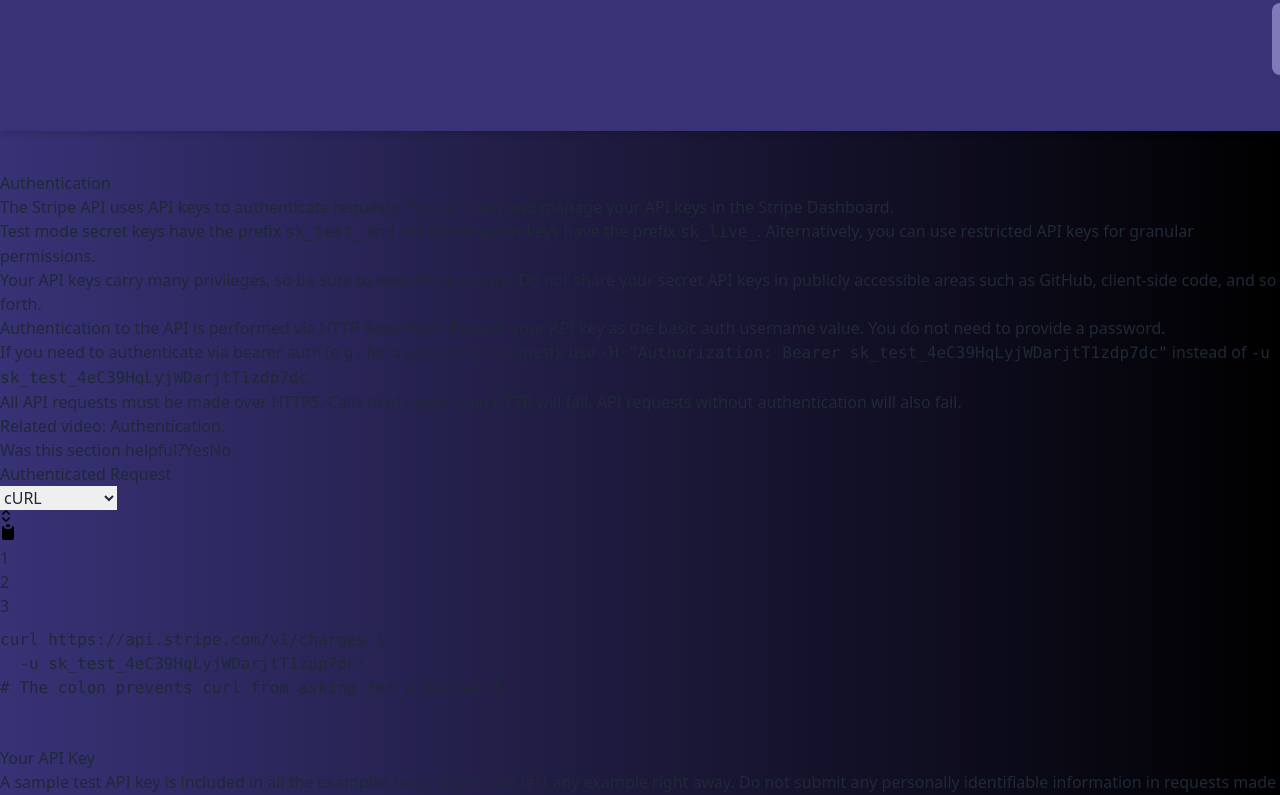
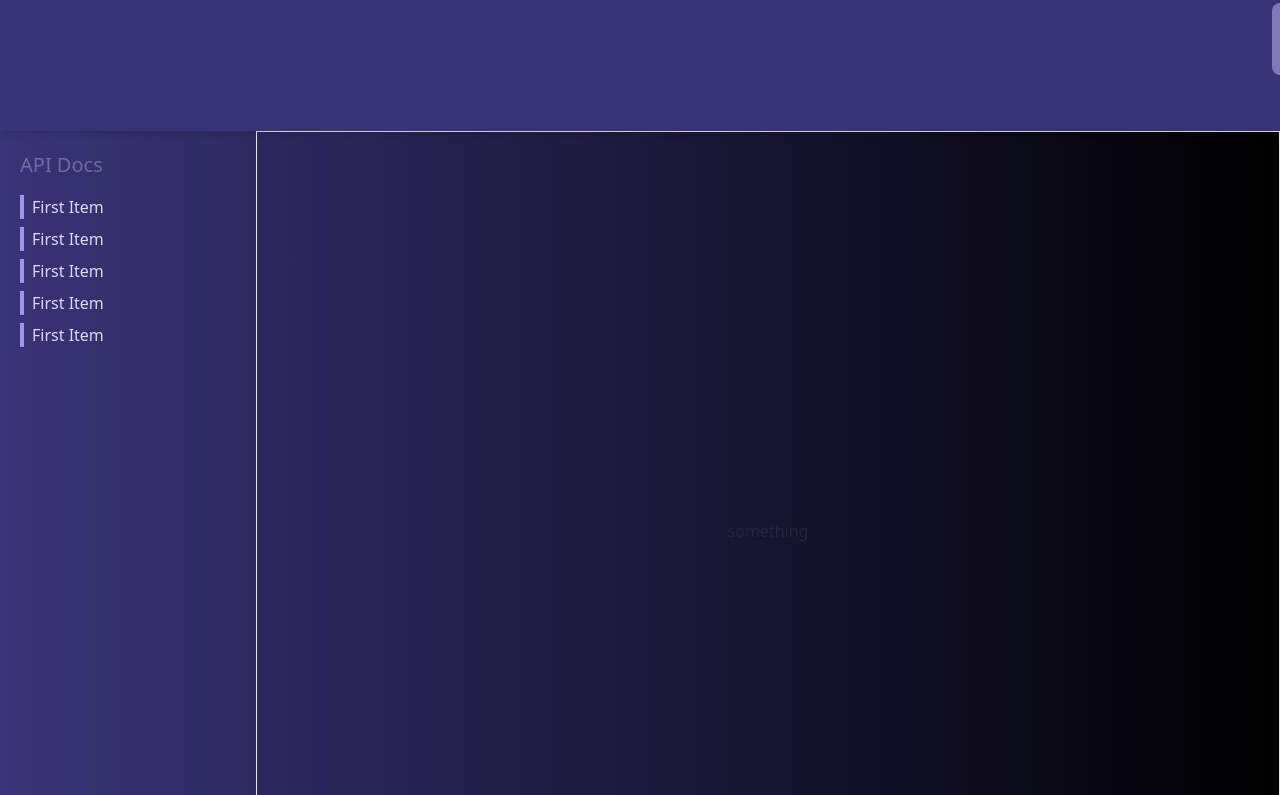
Before and after one commit to taricov/Reactjs_eCalenda_website, a React (Vite) app: page /api-docs in a window 1280 px wide. Shown: the part 505-1300 px from the top of the page. Built offline with nearby package versions, Linux system fonts and the light colour scheme.

Commit message:
started API Docs page

```diff
--- a/src/pages/PageApiDocs.tsx
+++ b/src/pages/PageApiDocs.tsx
@@ -2,13 +2,52 @@
 import ApiDocsSection from "../layout/ApiDocsSection";
 import AppHeader from "../layout/AppHeader";
 
+const MenuItem = ({ title, scrollTo }: { title: string; scrollTo: string }) => {
+  return (
+    <>
+      <li className="group">
+        <a
+          href={scrollTo}
+          className="flex mb-2 transform hover:translate-x-1 transition-transform ease-in duration-200"
+        >
+          {/* <span className="inline-flex items-center justify-center text-gray-400"></span> */}
+          <div className="px-5 w-full">
+            {/* hover:bg-app-color-100 hover:bg-opacity-30 dark:hover:bg-opacity-5  */}
+            <div className="text-md border-l-4 w-full border-app-color-500 dark:border-app-color-400 px-2  group-hover:text-app-color-600 dark:group-hover:text-app-color-300  text-app-color-700 dark:text-app-color-200 capitalize">
+              {title}
+            </div>
+          </div>
+        </a>
+      </li>
+    </>
+  );
+};
+
 export default function PageApiDocs() {
   return (
     <>
-      <div className="flex">
-        {/* <AppHeader /> */}
-        <ApiDocsSection />
-        {/* <ApiDocsNavBar />*/}
+      {/* <div className="flex"> */}
+      {/* <AppHeader /> */}
+      {/* <ApiDocsSection /> */}
+      {/* <ApiDocsNavBar />*/}
+      {/* </div> */}
+
+      <div className="min-h-screen flex sm:-mt-10 mt-0">
+        <div className="flex flex-col w-1/3 md:w-1/5  overflow-hidden bg-app-color-50 bg-opacity-10 dark:bg-app-color-100 dark:bg-opacity-1">
+          <div className="flex text-xl pt-5 text-app-color-700 text-opacity-30  dark:text-app-color-100 dark:text-opacity-30 mx-5">
+            API Docs
+          </div>
+          <ul className="flex flex-col py-4">
+            <MenuItem title="first item" scrollTo="" />
+            <MenuItem title="first item" scrollTo="" />
+            <MenuItem title="first item" scrollTo="" />
+            <MenuItem title="first item" scrollTo="" />
+            <MenuItem title="first item" scrollTo="" />
+          </ul>
+        </div>
+        <div className="flex justify-center border items-center grow">
+          <div> something</div>
+        </div>
       </div>
     </>
   );
--- a/src/pages/PageRegistration.tsx
+++ b/src/pages/PageRegistration.tsx
@@ -221,7 +221,6 @@
 }
 
 //TODO: passoward confirmation
-//TODO: password strength meter
-//FIXME: for attr for inputs in react
+//TODO: password strength meter [will make it ourselves]
 //TODO Arrange fields
 //TODO add terms and conditions
```
Also changed, not shown: src/App.tsx (+0 -57 lines).
